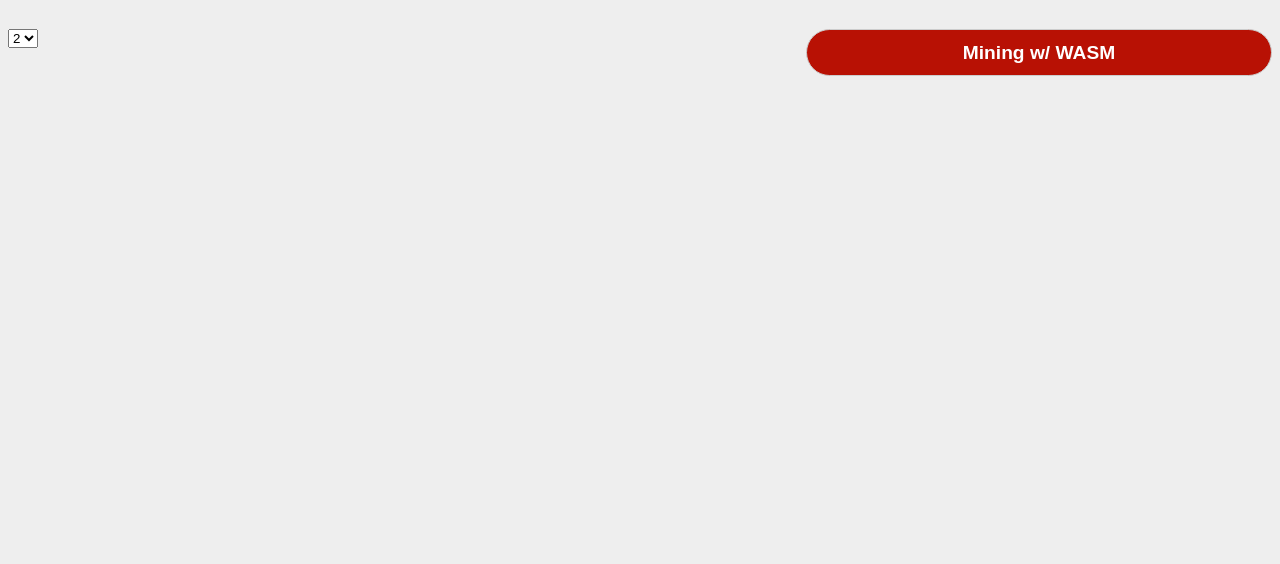
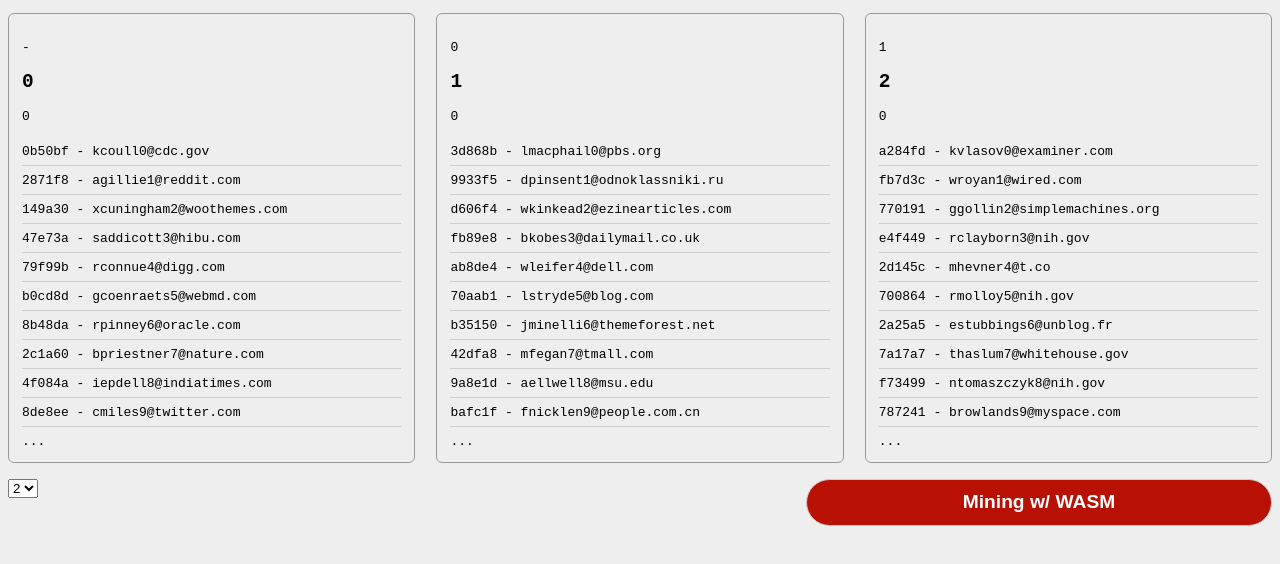
Before and after one commit to kennyone80/wasm-workshop, a website: page index.html in a window 1280 px wide. Drawn offline with Linux system fonts and the light colour scheme.

Commit message:
Render nodes

```diff
--- a/index.html
+++ b/index.html
@@ -4,6 +4,7 @@
     <meta charset="utf-8">
     <title>WASM Workshop</title>
     <link rel="stylesheet" type="text/css" href="style.css">
+    <script type="module" src="index.js"></script>
 </head>
 <body>
     <ul class="nodes"></ul>
@@ -23,5 +24,14 @@
             <p class="time"></p>
         </li>
     </ul>
+
+    <template id="node">
+        <li class="node">
+            <p class="parent_id"></p>
+            <h2></h2>
+            <p class="nonce"></p>
+            <ul></ul>
+        </li>
+    </template>
 </body>
 </html>
--- /dev/null
+++ b/index.js
@@ -0,0 +1,89 @@
+const NODES = [0, 1, 2]
+
+/**
+ * NODES BUFFERING
+ */
+const loadNode = (idx) => fetch(`data/node_${idx}.json`)
+  .then(res => res.json())
+  .then(records => ({
+    id: idx.toString(),
+    parent: idx > 0 ? (idx - 1).toString() : '-',
+    nonce: '0',
+    records
+  }))
+
+const loadNodes = (nodes, $) => Promise
+  .all(nodes.map(loadNode))
+  .then(values => $._state = values)
+
+const resetState = (nodes) => nodes.forEach((node, idx) => {
+  node.id = idx.toString()
+  node.nonce = '0'
+  node.parent = idx > 0 ? (idx - 1).toString() : '-'
+})
+
+/**
+ * UI THREAD RENDERING
+ */
+const renderRecord = (record) => new Promise((resolve, reject) => {
+    const {id, email} = record
+    const $el = document.createElement('li')
+    $el.textContent = `${id.substr(0,6)} - ${email}`
+    resolve($el)
+  })
+
+function renderNode (node, $) {
+  $.querySelector('h2').innerText = node.id
+  $.querySelector('.parent_id').innerText = node.parent
+  $.querySelector('.nonce').innerText = node.nonce
+
+  const $records = $.querySelector('ul')
+
+  Promise.all(node.records
+    .filter((_, idx) => idx < 10)
+    .map(renderRecord)
+  )
+  .then($ul => $ul.forEach(($li, idx) => {
+    $records.replaceChild($li, $records.children[idx])
+  }))
+}
+
+function renderTemplate (nodes, $) {
+  if (renderTemplate.done) { return }
+
+  $._$template = document.querySelector('#node')
+  $._$nodes = document.querySelector('ul.nodes')
+
+  for(let i = 0; i < nodes.length; i++) {
+    const $node = document.importNode($._$template.content, true)
+    const $ul = document.createDocumentFragment()
+
+    for(let j = 0; j < 10; j++) {
+      $ul.appendChild(document.createElement('li'))
+    }
+    $node.querySelector('ul').appendChild($ul)
+
+    $._$nodes.appendChild($node)
+  }
+
+  renderTemplate.done = true
+}
+
+function renderResult (p, r) {
+  return `${((p) / 1000).toFixed(3)}s / ${r} rounds<br>(~${Math.round(p / r)}ms per round)`
+}
+
+function render (nodes, $) {
+  renderTemplate.apply(this, arguments)
+  $._state
+    .forEach((node, idx) => renderNode(node, $._$nodes.children[idx]))
+
+  window.requestAnimationFrame(() => render.apply(this, arguments))
+}
+
+/**
+ * EVENTS LOOP
+ */
+document.addEventListener('DOMContentLoaded', () => {
+  loadNodes(NODES, document).then(() => render(NODES, document))
+})
```
